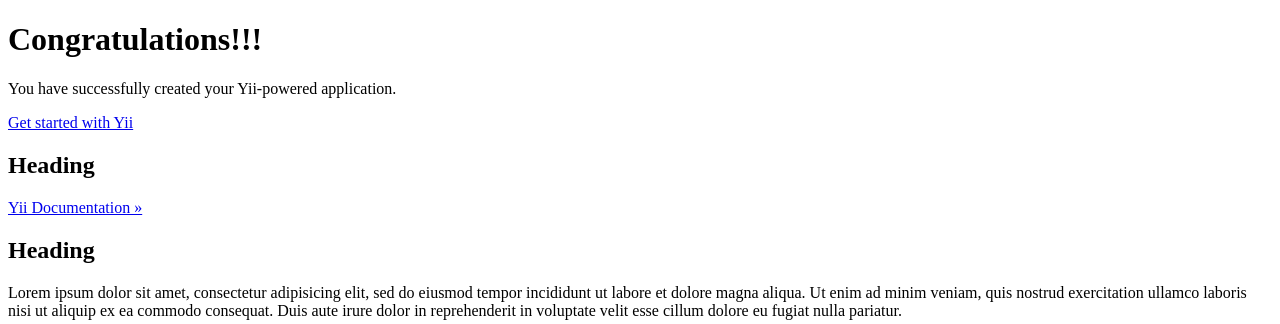
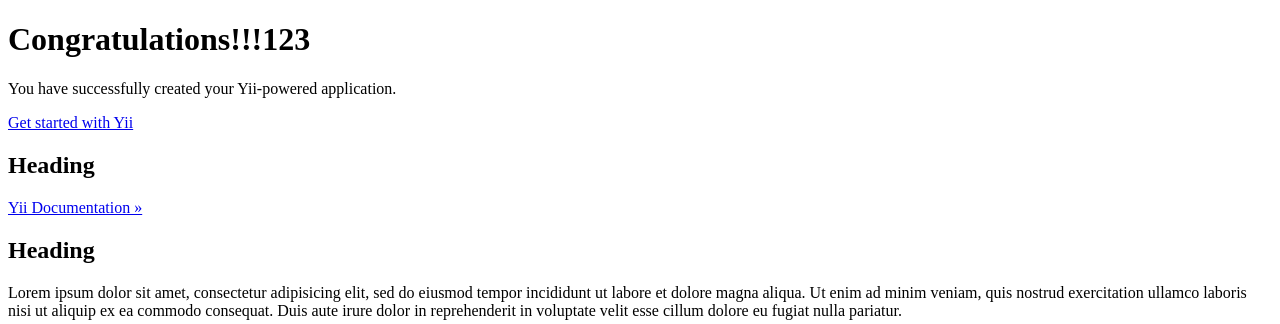
Before and after one commit to cjh0503/Myblog, a Yii app: template advanced/frontend/views/site/index.php in a window 1280 px wide. Shown: the top 324 px of the page. Run offline with PHP 8.4 and a stand-in for Yii, Linux system fonts and the light colour scheme; the template is opened without the code that fills it, so the values that code supplies are empty; some libraries are stand-ins or nearby versions.

Commit message:
change index again

```diff
--- a/advanced/frontend/views/site/index.php
+++ b/advanced/frontend/views/site/index.php
@@ -7,7 +7,7 @@
 <div class="site-index">
 
     <div class="jumbotron">
-        <h1>Congratulations!!!</h1>
+        <h1>Congratulations!!!123</h1>
 
         <p class="lead">You have successfully created your Yii-powered application.</p>
 
```
